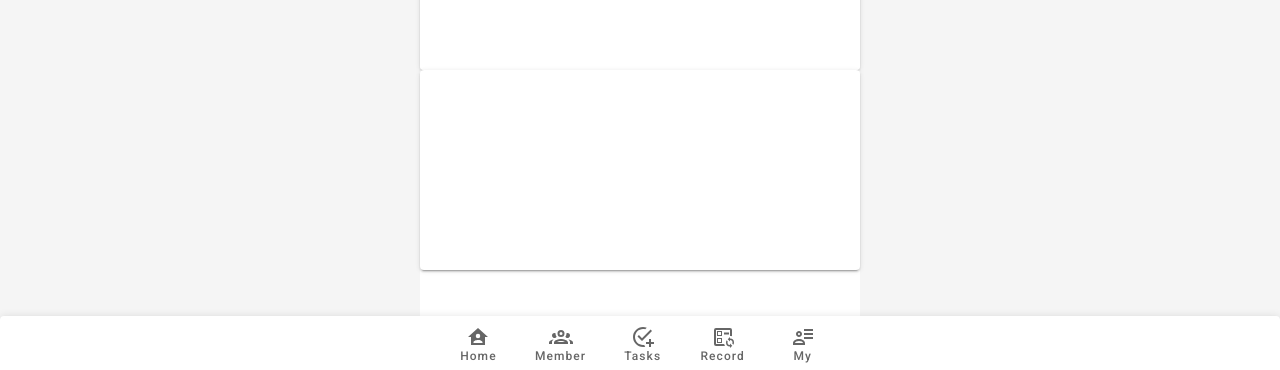
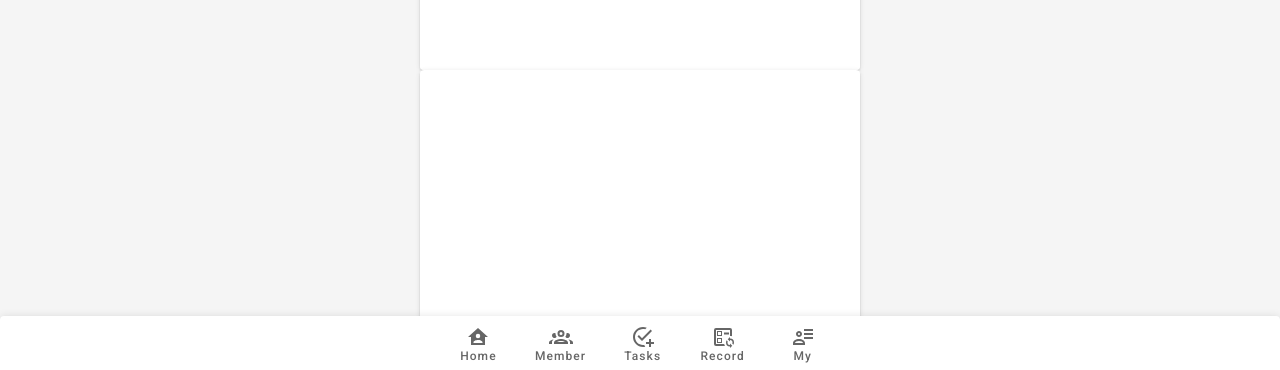
Before and after one commit to vuewebapplication/mobilepapp, a Vue app: page / in a window 1280 px wide. Shown: the part 428-798 px from the top of the page. Built offline with nearby package versions, Linux system fonts and the light colour scheme.

Commit message:
remove drawer

```diff
--- a/src/components/HelloWorld.vue
+++ b/src/components/HelloWorld.vue
@@ -77,11 +77,10 @@
           </v-tab-item>
         </v-tabs-items>
       </v-card>
-        <v-card class="overflow-hidden mx-auto" align="center" justify="center" height="200" max-width="500">
+        <v-card class="overflow-hidden mx-auto"  height="250" >
         <v-bottom-navigation
           fixed
           flat
-          dense
         >
           <v-btn color="accent-4"   @click="drawer = !drawer">
              <span>Home</span>
```
